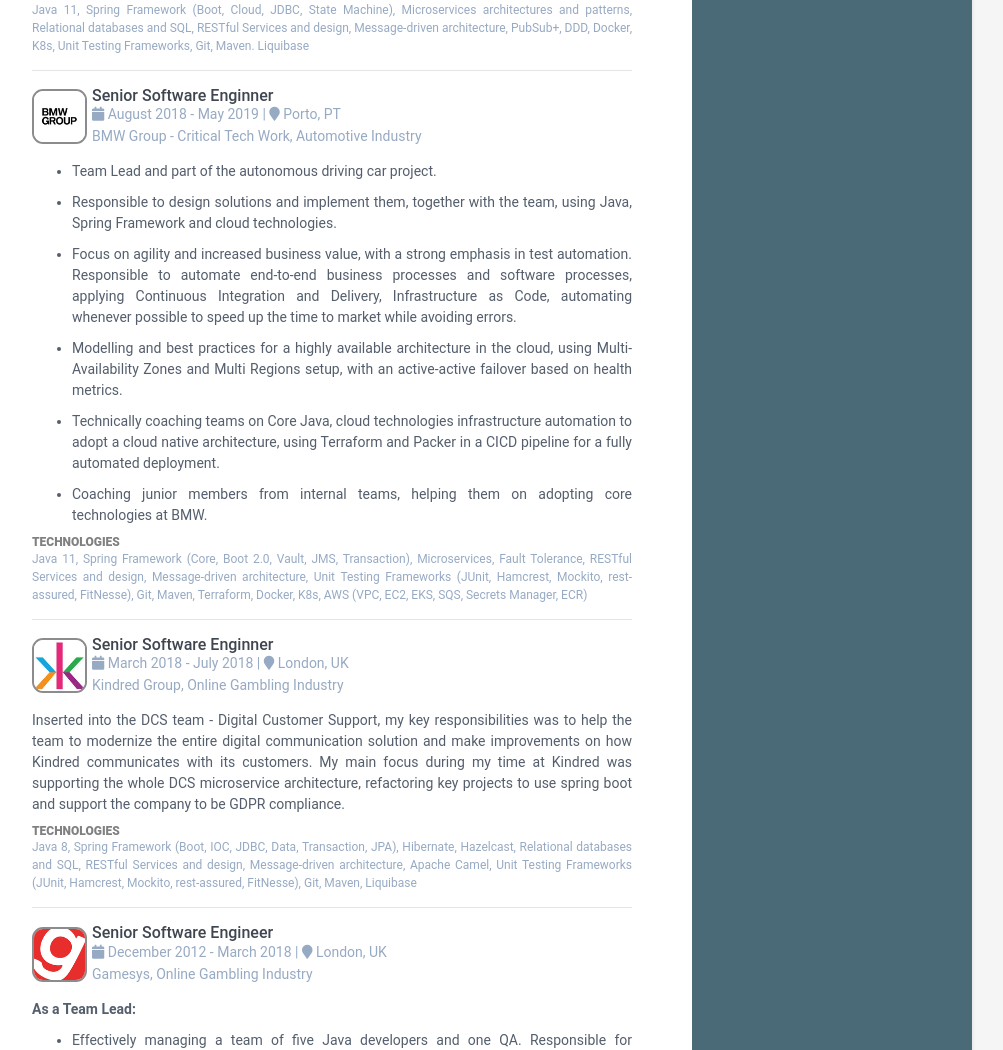
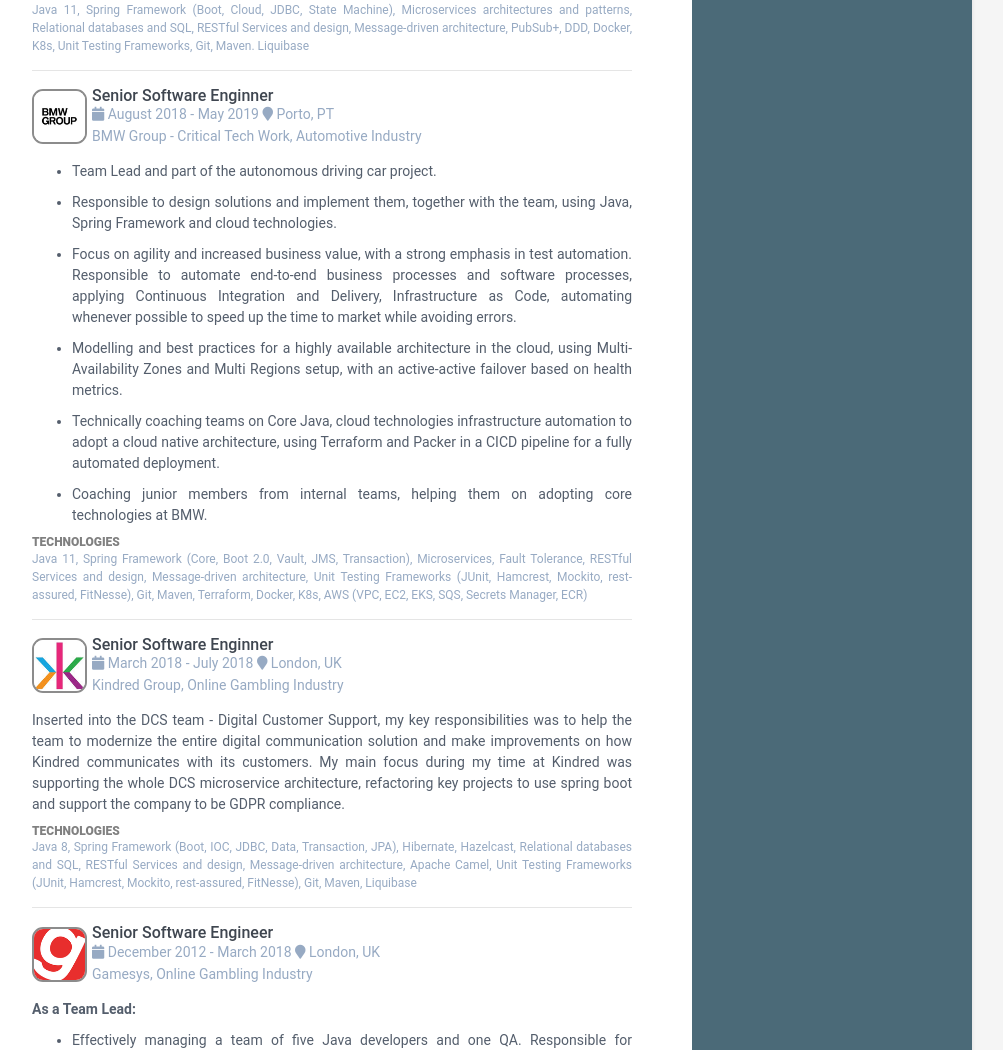
Before and after one commit to valdemarpereira/valdemarpereira.github.io, a Jekyll site: the page built from index.html, in a window 1280 px wide and 1400 px high, scrolled down 1989 px. Shown: the part 154-1204 px from the top of the window, without its empty margins (168-1171 px from the left). Built offline with Jekyll 4.4.1, drawn with Linux system fonts in a browser that asks for light colours; some of the changed text lies outside the part shown.

Commit message:
a few more tweaks

```diff
--- a/_includes/experiences.html
+++ b/_includes/experiences.html
@@ -31,7 +31,7 @@
               <td rowspan="2" align="center"><img class="company-avatar" src="/assets/images/{{experience.logo}}"></td>
               <td> <div class="upper-row">
                 <h3 class="job-title">{{ experience.role }}</h3>
-                <div class="time"><i class="fa fa-calendar"></i> {{ experience.time }} | <i class="fa fa-map-marker"></i>  {{ experience.location }} </div>
+                <div class="time"><i class="fa fa-calendar"></i> {{ experience.time }}  <i class="fa fa-map-marker"></i>  {{ experience.location }} </div>
               </div><!--//upper-row--></td>
             </tr>
             <tr>
```
Also changed, not shown: 1 other file.
